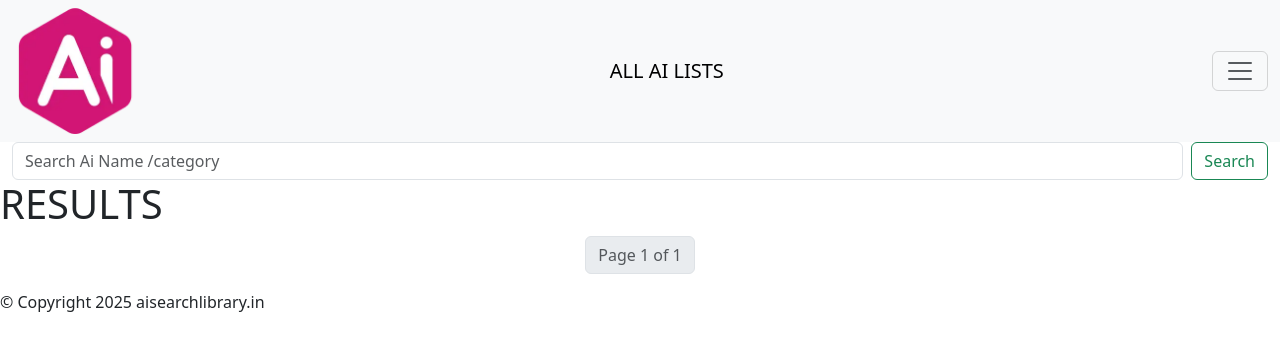
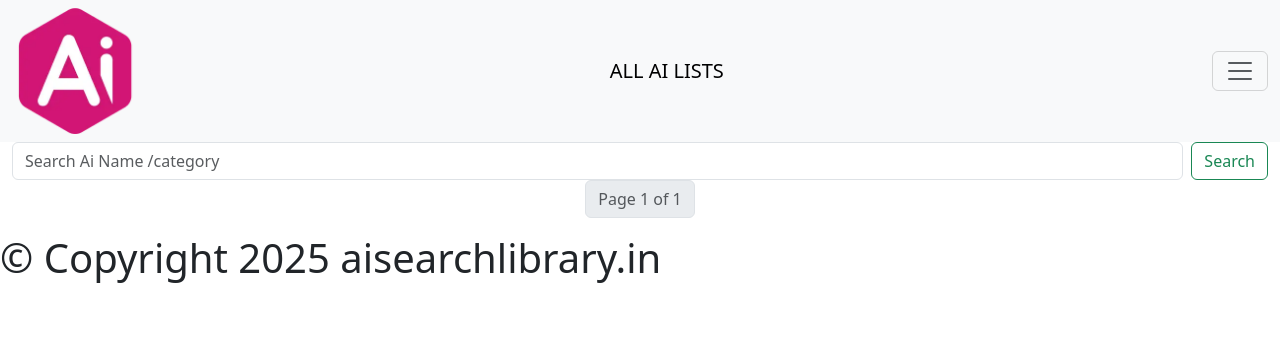
Before and after one commit to shaurya1234524/Aisearching.in, a Django app: page / in a window 1280 px wide. Shown: the top 351 px of the page. Run offline with Django 5.2, Linux system fonts and the light colour scheme; data that the repository does not hold is empty.

Commit message:
Update index.html

```diff
--- a/aiexporia/templates/index.html
+++ b/aiexporia/templates/index.html
@@ -105,7 +105,8 @@
 </div>
                     {% endblock form %}
         {% block body %}
-        <h1 style="align-items-center"> RESULTS </h1>
+
+
         {% for displayAI in page_obj %}
 
             <div class="card border-success d-inline-flex shadow-sm rounded-3 text-center position-relative" style="width: 18rem;">
@@ -200,7 +201,7 @@
             </ul>
         </nav>
        {% endblock body %}
-                <footer>© Copyright 2025 aisearchlibrary.in</footer>
+                <footer><h1>© Copyright 2025 aisearchlibrary.in</h1></footer>
 
     </body>
     <script src="https://cdn.jsdelivr.net/npm/bootstrap@5.3.3/dist/js/bootstrap.bundle.min.js"></script>
```
